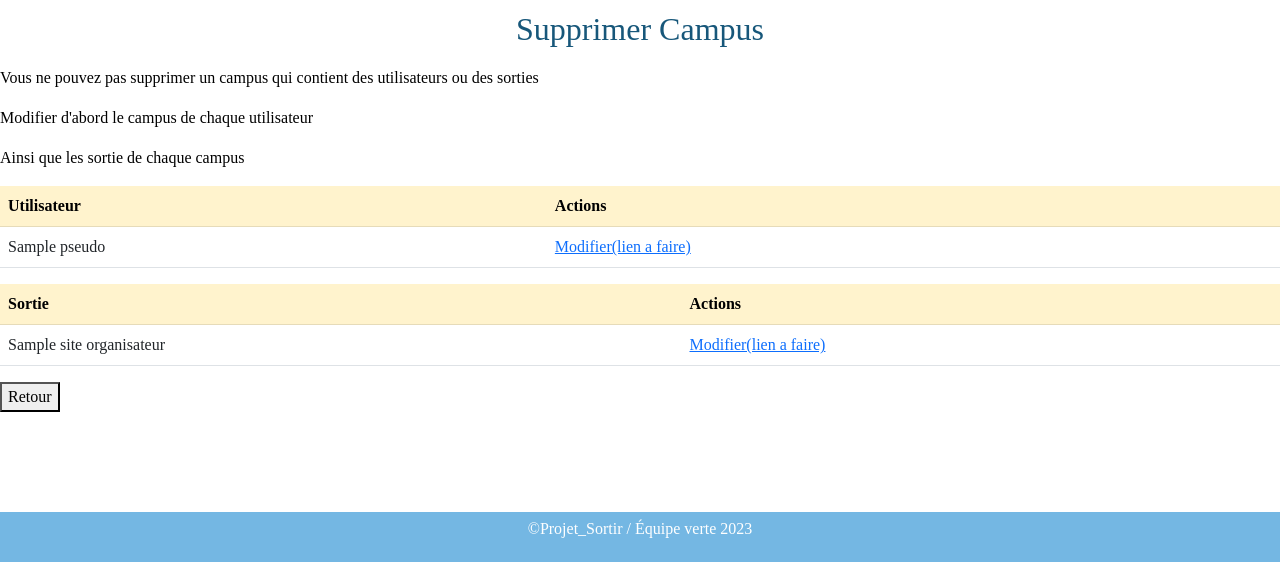
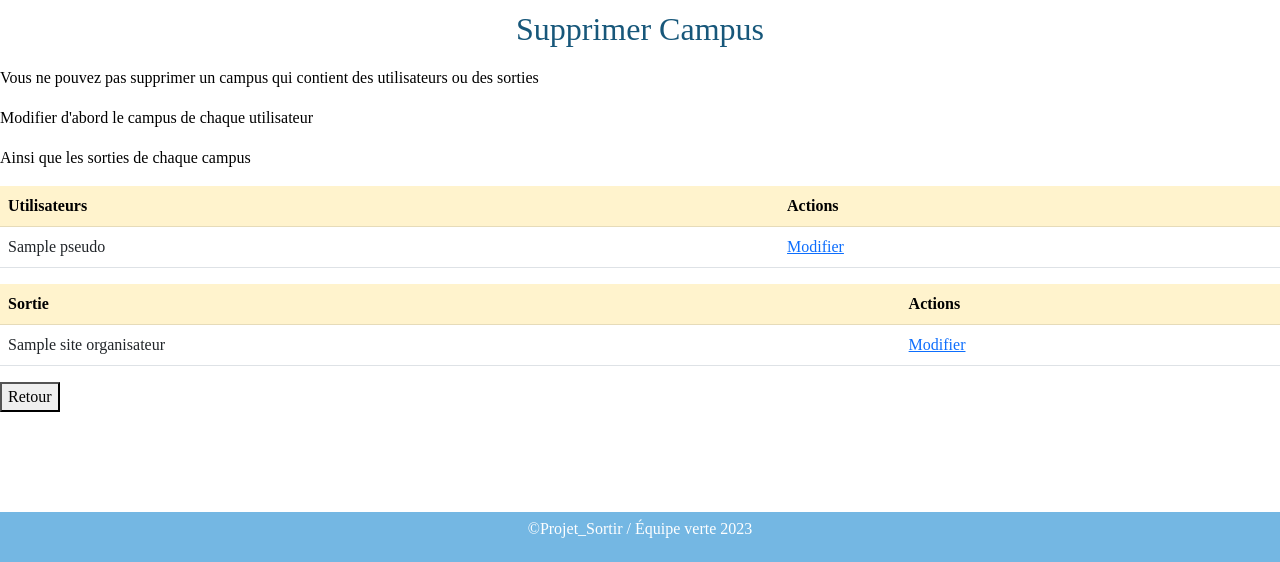
Before and after one commit to Rems6T/projetSortir, a Symfony app: template projetSortir/templates/campus/supprimer.html.twig in a window 1280 px wide. Shown: the part 238-800 px from the top of the page. Run offline with Twig, Linux system fonts and the light colour scheme; the template is opened without the code that fills it: most values are stand-ins (such as "Sample title", 1, 10 or a date in 2020); some libraries are stand-ins or nearby versions.

Commit message:
Traductions et corrections d'orthographe

```diff
--- a/projetSortir/src/Form/FiltreType.php
+++ b/projetSortir/src/Form/FiltreType.php
@@ -42,11 +42,11 @@ class FiltreType extends \Symfony\Component\Form\AbstractType
                 'required' => false,
             ])
             ->add('estInscrit', CheckboxType::class,[
-                'label'    => 'Sorties auxquelles je suis inscrite',
+                'label'    => 'Sorties auxquelles je suis inscrit(e)',
                 'required' => false,
             ])
             ->add('pasInscrit', CheckboxType::class,[
-                'label'    => 'Sorties auxquelles je ne suis pas inscrite',
+                'label'    => 'Sorties auxquelles je ne suis pas inscrit(e)',
                 'required' => false,
             ])
             ->add('estPassees', CheckboxType::class,[
--- a/projetSortir/templates/base.html.twig
+++ b/projetSortir/templates/base.html.twig
@@ -28,11 +28,12 @@
                         <a id="smartphone" href="{{ path('app_campus') }}" title="Campus">Campus</a>
                         <a id="smartphone" href="{{ path('app_villes') }}" title="Villes">Villes</a>
                         <a id="smartphone" href="{{ path('app_profile_index') }}" title="Gerer Utilisateur">Gerer
-                            Utilisateur</a>
+                            Utilisateurs</a>
                     {% endif %}
 
                     <a id="smartphone" href="{{ path('app_sortie_creer') }}" title="create">Nouvelle sortie</a>
-                    <a id="smartphone" href="{{ path('app_profile_show', {'id': app.user.id} ) }}" title="Modifier">Profil</a>
+                    <a id="smartphone" href="{{ path('app_profile_show', {'id': app.user.id} ) }}" title="Modifier">Mon
+                        profil</a>
                     <a href="{{ path('app_logout') }}" title="Logout">Déconnexion </a>
                 {% else %}
                     <a href="{{ path('app_login') }}" title="Login">Connexion</a>
@@ -43,10 +44,12 @@
         </nav>
 
     </div>
-       {% if app.user %}
-    <div id ="smartphone" style="text-align: right">
-        <p id="date">Participant : {{ app.user.prenom}} {{ app.user.nom }}<br>
-            Date du jour :  {{ "now"|date("d/m/Y") }} </p> </div> {% endif %}
+    {% if app.user %}
+        <div id="smartphone" style="text-align: right">
+            <p id="date">Participant : {{ app.user.prenom }} {{ app.user.nom }}<br>
+                Date du jour : {{ "now"|date("d/m/Y") }} </p>
+        </div>
+    {% endif %}
 
 </header>
 <div class="text-center">
--- a/projetSortir/templates/campus/index.html.twig
+++ b/projetSortir/templates/campus/index.html.twig
@@ -9,7 +9,9 @@
                 <h2>Les CAMPUS</h2>
                 <p>Filtrer les sites</p>
                 <form action="{{ path('app_campus') }}" method="post">
-                    <label>Le nom du campus contient : <input type="search" name="search"> </label><br>
+                    <label for="search">Le nom du campus contient :
+                        <input type="search" name="search" id="search">
+                    </label><br>
                     <div class="btn-container">
                         <button>Rechercher</button>
                     </div>
--- a/projetSortir/templates/campus/supprimer.html.twig
+++ b/projetSortir/templates/campus/supprimer.html.twig
@@ -5,7 +5,7 @@
 {% block body %}
     <h2>Supprimer Campus</h2>
     {% if campus.participants is empty and campus.siteOrganisateur is empty %}
-        <p>Voulez-vous vraiment supprimer le campus</p>
+        <p>Voulez-vous vraiment supprimer le campus </p>
         <a href="{{ path('app_campus_suppression',{id: campus.id}) }}">
             <button>Supprimer</button>
         </a>
@@ -14,19 +14,19 @@
         <p>Vous ne pouvez pas supprimer un campus qui contient des utilisateurs ou des sorties</p>
         {% if campus.participants is not empty %}
             <p>Modifier d'abord le campus de chaque utilisateur</p>
-            <p>Ainsi que les sortie de chaque campus</p>
+            <p>Ainsi que les sorties de chaque campus</p>
             <table class="table">
 
                 <tbody>
                 <tr class="table-warning">
-                    <th class="table-warning">Utilisateur</th>
+                    <th class="table-warning">Utilisateurs</th>
                     <th class="table-warning">Actions</th>
                 </tr>
 
                 {% for participant in campus.participants %}
                     <tr>
                         <td>{{ participant.pseudo }}</td>
-                        <td><a href="">Modifier(lien a faire)</a></td>
+                        <td><a href="{{ path('app_profile_edit', {'id' : participant.id}) }}">Modifier</a></td>
                     </tr>
                 {% endfor %}
                 </tbody>
@@ -45,7 +45,7 @@
                 {% for sortie in campus.siteOrganisateur %}
                     <tr>
                         <td>{{ sortie.nom }}</td>
-                        <td><a href="">Modifier(lien a faire)</a></td>
+                        <td><a href="{{ path('app_sortie_modifier',{'id':sortie.id}) }}">Modifier</a></td>
                     </tr>
                 {% endfor %}
                 </tbody>
--- a/projetSortir/templates/main/index.html.twig
+++ b/projetSortir/templates/main/index.html.twig
@@ -47,7 +47,6 @@
             </div>
             {{ form_end(filtreForm) }}
         </div>
-</div>
 
         {% if sorties | length == 0 %}
             <h3 class="text-center mt-5">
@@ -57,7 +56,9 @@
         {% endif %}
         </div>
         </div>
-        <a class="btn btn-outline-info position-absolute  start-50 translate-middle mt-3" id="btn_new" href="{{ path('app_sortie_creer') }}" role="button">Nouvelle sortie</a>
+
+        <a class="btn btn-warning position-absolute  start-50 translate-middle mt-3" id="btn_new"
+           href="{{ path('app_sortie_creer') }}" role="button">Nouvelle sortie</a>
 
     {% else %}
         <p>Veuillez vous connecter pour voir la liste des sorties !</p>
--- a/projetSortir/templates/profile/edit.html.twig
+++ b/projetSortir/templates/profile/edit.html.twig
@@ -1,6 +1,6 @@
 {% extends 'base.html.twig' %}
 
-{% block title %}Modifier Profile{% endblock %}
+{% block title %}Modifier profil{% endblock %}
 
 {% block body %}
     {% if app.user.id == participant.id or is_granted('ROLE_ADMIN') %}
@@ -9,10 +9,9 @@
         <div class="row justify-content-center">
             <div class="col">
                 <img src="{{ asset('uploads/brochures/'~participant.brochureFilename) }}"
-                     alt="Photo de profil de {{ participant.brochureFilename }}" width="150"></div>
+                     alt="Photo de profil de {{ participant.pseudo }}" width="150"></div>
             <div class="col">
                 {{ include('profile/_form.html.twig', {'button_label': 'Update'}) }}
-
             </div>
         </div>
     {% if is_granted('ROLE_ADMIN') %}
--- a/projetSortir/templates/profile/index.html.twig
+++ b/projetSortir/templates/profile/index.html.twig
@@ -47,12 +47,12 @@
                 </tr>
             {% else %}
                 <tr>
-                    <td colspan="10">no records found</td>
+                    <td colspan="10">Aucun participant n'a été trouvé.</td>
                 </tr>
             {% endfor %}
             </tbody>
         </table>
     </div>
     <div class="row justify-content-center">
-        <a class="btn btn-outline-info " style="width: 100px" href="{{ path('app_profile_new') }}">Create new</a></div>
+        <a class="btn btn-outline-info" style="width: 100px" href="{{ path('app_profile_new') }}">Créer un nouveau</a></div>
 {% endblock %}
--- a/projetSortir/templates/profile/new.html.twig
+++ b/projetSortir/templates/profile/new.html.twig
@@ -3,10 +3,10 @@
 {% block title %}Nouveau profil{% endblock %}
 
 {% block body %}
-    <h1>Create new Participant</h1>
+    <h1>Creer un nouveau participant</h1>
 <div class="container">
     {{ include('profile/_form.html.twig') }}
 
-    <a class="btn " href="{{ path('app_profile_index') }}">back to list</a>
+    <a class="btn " href="{{ path('app_profile_index') }}">Retour à la liste</a>
 </div>
 {% endblock %}
--- a/projetSortir/templates/registration/register.html.twig
+++ b/projetSortir/templates/registration/register.html.twig
@@ -28,11 +28,7 @@
     {{ form_row(registrationForm.campus, {
         label: 'Campus'
     }) }}
-    <label>
-        <input type="checkbox" name="_remember_me" checked/>
-        Se souvenir de moi
-    </label>
 
-    <button type="submit" class="btn">Register</button>
+    <button type="submit" class="btn">S'inscrire</button>
     {{ form_end(registrationForm) }}
 {% endblock %}
--- a/projetSortir/templates/sortie/annuler.html.twig
+++ b/projetSortir/templates/sortie/annuler.html.twig
@@ -9,9 +9,7 @@
             <p>Nom de la sortie: {{ sortie.nom }}</p>
             <p>Date et heure de la sortie : {{ sortie.dateHeureDebut  |date('Y-m-d H:i:s') }}</p>
             <p>Campus : {{ sortie.siteOrganisateur.nom }}</p>
-
-            <p>
-                Lieu: {{ sortie.lieu.nom }} {{ sortie.lieu.rue }} {{ sortie.lieu.ville.codePostal }} {{ sortie.lieu.ville.nom }}</p>
+            <p>Lieu: {{ sortie.lieu.nom }} {{ sortie.lieu.rue }} {{ sortie.lieu.ville.codePostal }} {{ sortie.lieu.ville.nom }}</p>
             <form action="" method="post">
                 <label for="motif">Motif :</label>
                 <input type="textArea" name="motif" id="motif">
--- a/projetSortir/templates/sortie/modifier.html.twig
+++ b/projetSortir/templates/sortie/modifier.html.twig
@@ -1,6 +1,6 @@
 {% extends 'base.html.twig' %}
 
-{% block title %}Modif Sortie{% endblock %}
+{% block title %}Modifier sortie{% endblock %}
 
 {% block body %}
     <div class="container-fluid pt-3">
```
Also changed, not shown: projetSortir/templates/profile/show.html.twig (+7 -6 lines), projetSortir/templates/security/login.html.twig (+5 -5 lines), projetSortir/templates/sortie/afficher.html.twig (+7 -14 lines), projetSortir/templates/sortie/creer.html.twig (+6 -8 lines).
